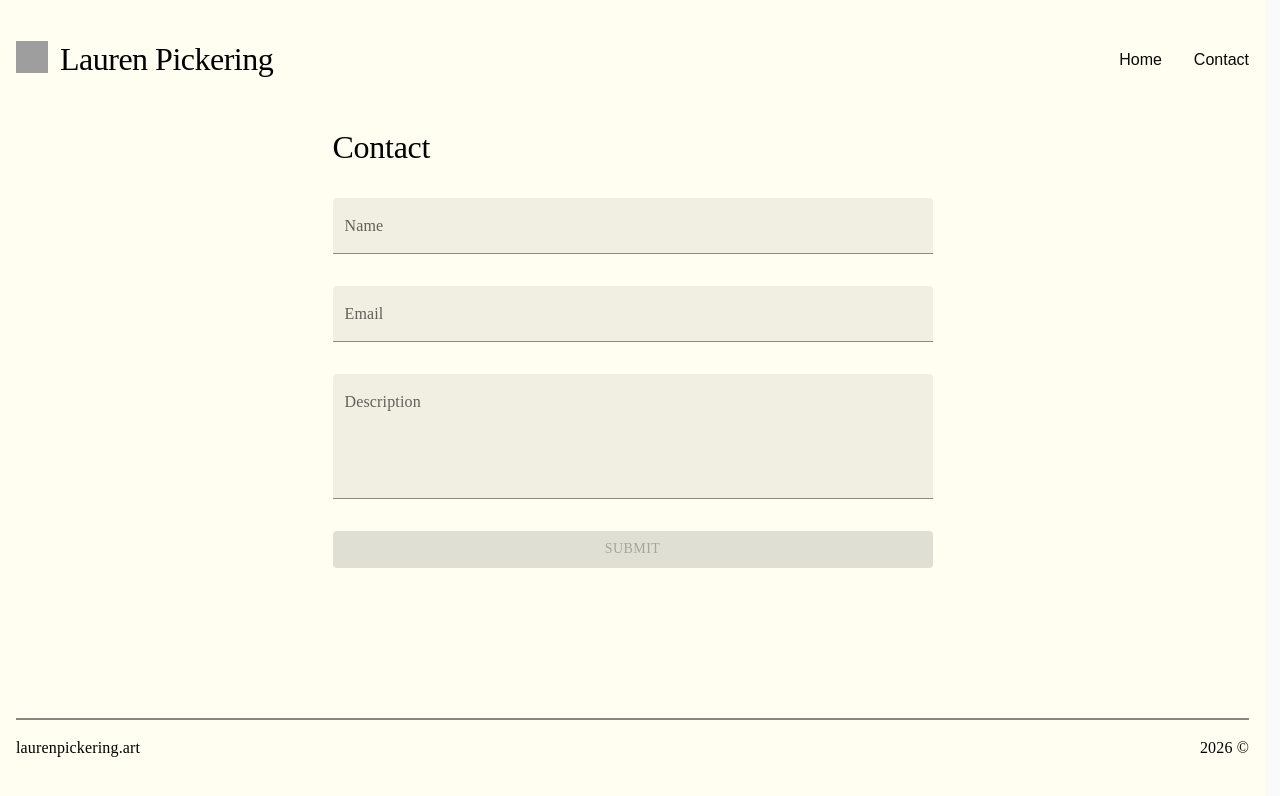
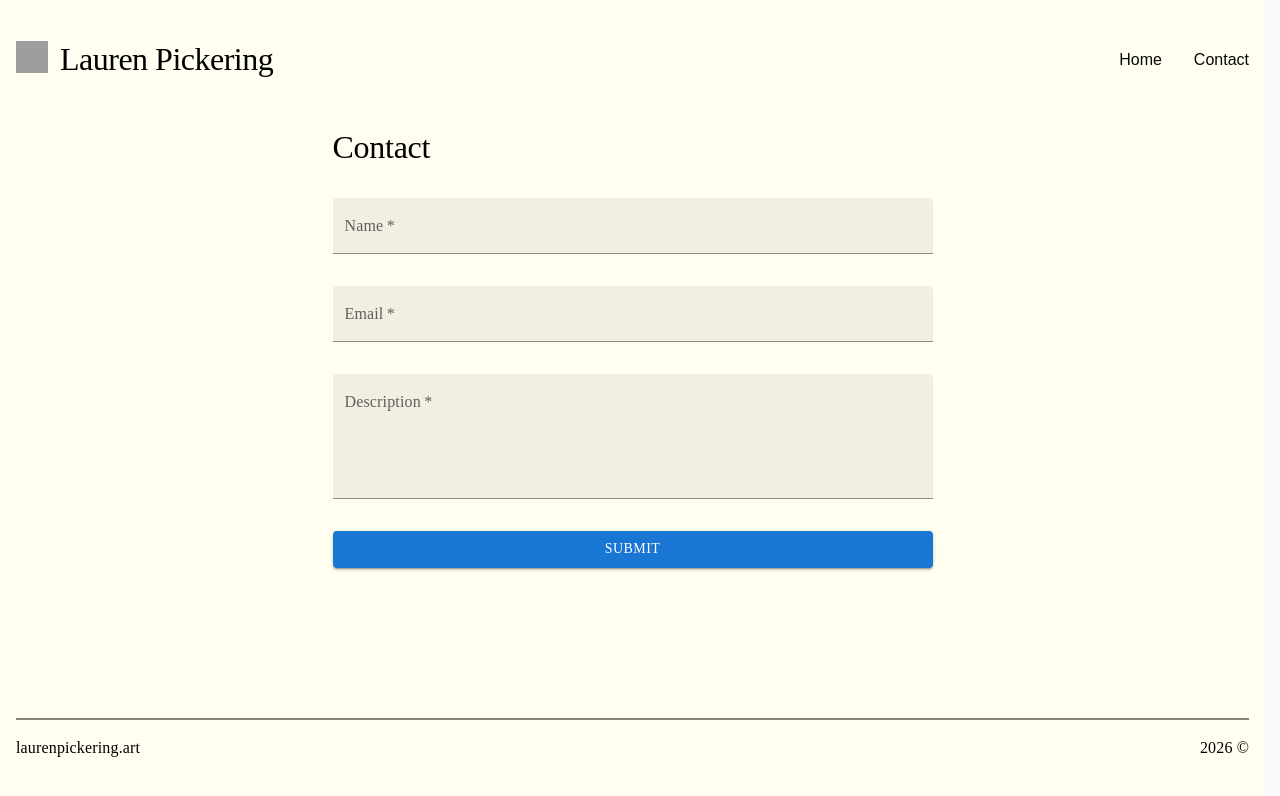
Before and after one commit to zjones95/lauren-portfolio-2026, a React (Vite) app: page /contact in a window 1280 px wide. Shown: the top 796 px of the page. Built offline with nearby package versions, Linux system fonts and the light colour scheme; grey boxes are pictures that could not be loaded; a web font is replaced by a local one.

Commit message:
hook up contact form

```diff
--- a/src/pages/Contact.tsx
+++ b/src/pages/Contact.tsx
@@ -1,33 +1,41 @@
-import { useState } from "react";
-import { Button, Stack, TextField, Typography } from "@mui/material";
-
-type FormData = {
-  name: string;
-  email: string;
-  description: string;
-};
+import { useRef, useState } from "react";
+import {
+  Alert,
+  Button,
+  Snackbar,
+  Stack,
+  TextField,
+  Typography,
+} from "@mui/material";
+import emailjs from "@emailjs/browser";
 
 const Contact = () => {
-  const [formData, setFormData] = useState<FormData>({
-    name: "",
-    email: "",
-    description: "",
-  });
+  const [showSuccess, setShowSuccess] = useState(false);
+  const formRef = useRef<HTMLFormElement | null>(null);
 
-  const handleChange = (fieldName: keyof FormData, value: string) => {
-    setFormData({
-      ...formData,
-      [fieldName]: value,
+  const handleSubmit = (e: React.FormEvent<HTMLFormElement>) => {
+    e.preventDefault();
+
+    if (!formRef.current) {
+      return;
+    }
+
+    emailjs
+      .sendForm("service_jcjqat4", "template_bbtdllj", formRef.current, {
+        publicKey: "user_9q7DlrkhVKyOQX0hE4im9",
+      })
+      .then(() => {
+        setShowSuccess(true);
+        formRef.current?.reset();
       });
   };
 
-  const handleSubmit = (e: React.FormEvent<HTMLFormElement>) => {
-    e.preventDefault();
+  const handleHideSuccess = () => {
+    setShowSuccess(false);
   };
 
-  const isFormFilled = Object.values(formData).every((v) => v.length > 0);
-
   return (
+    <>
       <Stack
         component="form"
         sx={{
@@ -37,22 +45,18 @@ const Contact = () => {
         }}
         spacing={4}
         onSubmit={handleSubmit}
+        ref={formRef}
       >
         <Typography variant="h2" fontSize={32}>
           Contact
         </Typography>
-      <TextField
-        id="contact-name"
-        label="Name"
-        variant="filled"
-        onChange={(e) => handleChange("name", e.target.value)}
-      />
+        <TextField id="contact-name" label="Name" variant="filled" required />
         <TextField
           id="contact-email"
           label="Email"
           variant="filled"
           type="email"
-        onChange={(e) => handleChange("email", e.target.value)}
+          required
         />
         <TextField
           id="contact-description"
@@ -60,12 +64,27 @@ const Contact = () => {
           variant="filled"
           rows={4}
           multiline
-        onChange={(e) => handleChange("description", e.target.value)}
+          required
         />
-      <Button type="submit" variant="contained" disabled={!isFormFilled}>
+        <Button type="submit" variant="contained">
           Submit
         </Button>
       </Stack>
+      <Snackbar
+        open={showSuccess}
+        autoHideDuration={4000}
+        onClose={handleHideSuccess}
+      >
+        <Alert
+          onClose={handleHideSuccess}
+          severity="success"
+          variant="filled"
+          sx={{ width: "100%" }}
+        >
+          Message sent successfully!
+        </Alert>
+      </Snackbar>
+    </>
   );
 };
 
```
Lines whose indentation alone changed are shown as unchanged.
